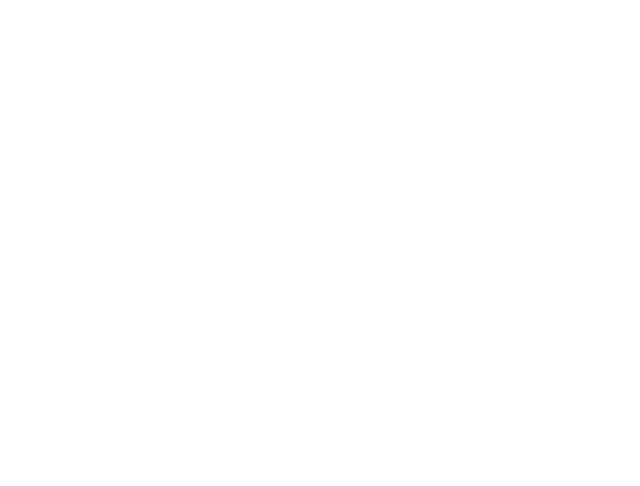
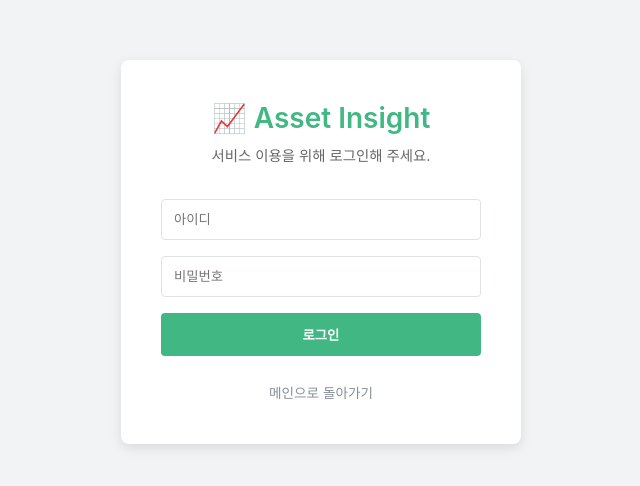
Before and after one commit to Do66i/asset-insight-nuxt, a Nuxt app: page /login in a window 1280 px wide. Before the commit this address had no page. Shown: the part 148-634 px from the top of the page, without its empty margins (319-959 px from the left). Built offline with nearby package versions, Linux system fonts and the light colour scheme.

Commit message:
feat: 레이아웃 구조 추가 및 definePageMeta 활용한 로그인 화면 구

```diff
--- /dev/null
+++ b/app.vue
@@ -0,0 +1,7 @@
+<template>
+  <div>
+    <NuxtLayout>
+      <NuxtPage />
+    </NuxtLayout>
+  </div>
+</template>
--- /dev/null
+++ b/components/common/Gnb.vue
@@ -0,0 +1,58 @@
+<template>
+  <nav>
+    <ul>
+      <li>
+        <NuxtLink to="/">home</NuxtLink>
+      </li>
+      <li>
+        <NuxtLink to="/portfolio">포트폴리오(임시)</NuxtLink>
+      </li>
+      <li>
+        <NuxtLink to="/board">인사이트 게시판 (임시)</NuxtLink>
+      </li>
+      <li class="login-menu">
+        <NuxtLink to="/login">로그인</NuxtLink>
+      </li>
+    </ul>
+  </nav>
+</template>
+
+<script setup>
+// ----- Props / Emits -----
+
+// ----- Composables -----
+
+// ----- State -----
+
+// ----- Computed -----
+
+// ----- Watchers -----
+
+// ----- Lifecycle Hooks -----
+
+// ----- Methods -----
+</script>
+<style scoped lang="scss">
+/* 간단하게 가로 정렬 스타일링 */
+nav {
+  padding: 1rem;
+  background-color: #f8f9fa;
+  border-bottom: 1px solid #dee2e6;
+}
+ul {
+  display: flex;
+  gap: 20px;
+  list-style: none;
+  margin: 0;
+  padding: 0;
+}
+a {
+  text-decoration: none;
+  color: #333333;
+  font-weight: bold;
+}
+/* 현재 활성화된 페이지의 링크에 자동으로 붙는 Nuxt 클래스 */
+.router-link-active {
+  color: #41b883;
+}
+</style>
--- /dev/null
+++ b/layouts/default.vue
@@ -0,0 +1,27 @@
+<template>
+  <div class="default-layout">
+    <CommonGnb />
+
+    <main class="container">
+      <slot />
+    </main>
+  </div>
+</template>
+
+<script setup>
+// ----- Props / Emits -----
+
+// ----- Composables -----
+
+// ----- State -----
+
+// ----- Computed -----
+
+// ----- Watchers -----
+
+// ----- Lifecycle Hooks -----
+
+// ----- Methods -----
+</script>
+<style scoped lang="scss">
+</style>
--- /dev/null
+++ b/pages/index.vue
@@ -0,0 +1,29 @@
+<template>
+  <div>
+    <h1>📈 Asset Insight Dashboard</h1>
+    <p>현재 테스트 카운트: {{ count }}</p>
+    <button @click="increaseCount">카운트 증가</button>
+  </div>
+</template>
+
+<script setup>
+// ----- Props / Emits -----
+
+// ----- Composables -----
+
+// ----- State -----
+const count = ref(0);
+
+// ----- Computed -----
+
+// ----- Watchers -----
+
+// ----- Lifecycle Hooks -----
+
+// ----- Methods -----
+const increaseCount = () => {
+  count.value++;
+};
+</script>
+<style scoped lang="scss">
+</style>
--- /dev/null
+++ b/pages/login.vue
@@ -0,0 +1,125 @@
+<template>
+  <div class="login-page">
+    <div class="login-box">
+      <h2>📈 Asset Insight</h2>
+      <p>서비스 이용을 위해 로그인해 주세요.</p>
+
+      <form @submit.prevent="handleLogin">
+        <div class="input-group">
+          <input type="text" placeholder="아이디" required />
+        </div>
+        <div class="input-group">
+          <input type="password" placeholder="비밀번호" required />
+        </div>
+        <button type="submit">로그인</button>
+      </form>
+
+      <div class="back-link">
+        <NuxtLink to="/">메인으로 돌아가기</NuxtLink>
+      </div>
+    </div>
+  </div>
+</template>
+
+<script setup>
+// ----- Props / Emits -----
+
+// ----- Composables -----
+
+// ----- State -----
+
+// ----- Computed -----
+
+// ----- Watchers -----
+
+// ----- Lifecycle Hooks -----
+
+// ----- Methods -----
+const handleLogin = () => {
+  console.log('로그인 시도');
+  // 추후 여기에 Nest.js API 연동이나 상태 변경 로직 추가
+};
+
+// ----- Page Meta -----
+// 이 페이지는 layouts/default.vue를 적용하지 않고 레이아웃 없이 단독으로 렌더링합니다.
+definePageMeta({
+  layout: false,
+});
+</script>
+
+<style lang="scss" scoped>
+.login-page {
+  display: flex;
+  justify-content: center;
+  align-items: center;
+  min-height: 100vh;
+  background-color: #f1f3f5;
+
+  .login-box {
+    background: #ffffff;
+    padding: 2.5rem;
+    border-radius: 8px;
+    box-shadow: 0 4px 12px rgba(0, 0, 0, 0.1);
+    width: 100%;
+    max-width: 400px;
+    text-align: center;
+
+    h2 {
+      color: #41b883;
+      margin-bottom: 0.5rem;
+    }
+
+    p {
+      color: #666666;
+      font-size: 0.9rem;
+      margin-bottom: 2rem;
+    }
+
+    .input-group {
+      margin-bottom: 1rem;
+
+      input {
+        width: 100%;
+        padding: 0.75rem;
+        border: 1px solid #dee2e6;
+        border-radius: 4px;
+        box-sizing: border-box;
+
+        &:focus {
+          border-color: #41b883;
+          outline: none;
+        }
+      }
+    }
+
+    button {
+      width: 100%;
+      padding: 0.75rem;
+      background-color: #41b883;
+      color: white;
+      border: none;
+      border-radius: 4px;
+      font-weight: bold;
+      cursor: pointer;
+
+      &:hover {
+        background-color: #35495e;
+      }
+    }
+
+    .back-link {
+      margin-top: 1.5rem;
+
+      a {
+        color: #868e96;
+        font-size: 0.85rem;
+        text-decoration: none;
+
+        &:hover {
+          text-decoration: underline;
+        }
+      }
+    }
+  }
+}
+</style>
```
